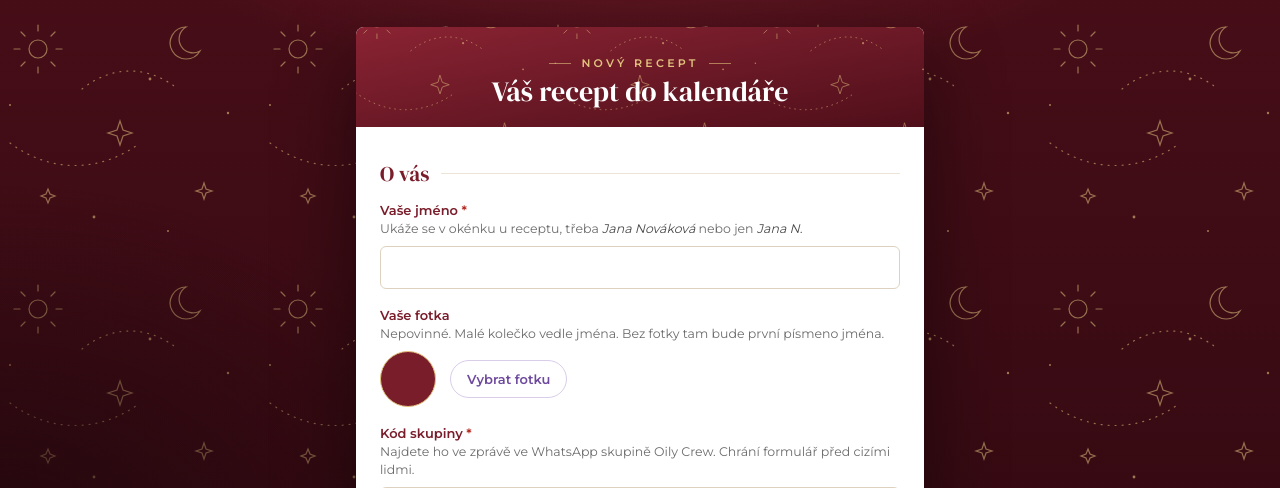
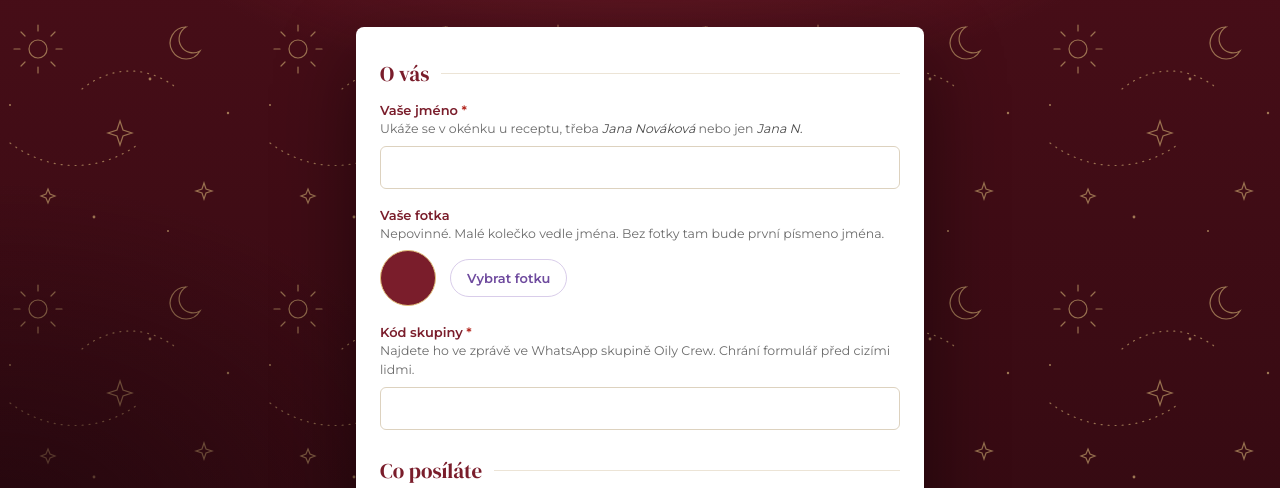
Before and after one commit to lucasgajza/adventni-okenka, a plain HTML site: page pridat.html in a window 1280 px wide. Shown: the part 267-755 px from the top of the page. Drawn offline with Linux system fonts and the light colour scheme.

Commit message:
Formulář bez hlavičky Nový recept
Co-Authored-By: Claude Sonnet 5.5 <noreply@anthropic.com>

```diff
--- a/pridat.html
+++ b/pridat.html
@@ -174,10 +174,6 @@
   </header>
 
   <form id="formular" class="karta" novalidate>
-    <div class="karta-hlava">
-      <div class="den">Nový recept</div>
-      <h2>Váš recept do kalendáře</h2>
-    </div>
     <div class="karta-telo">
 
       <h3>O vás</h3>
```
